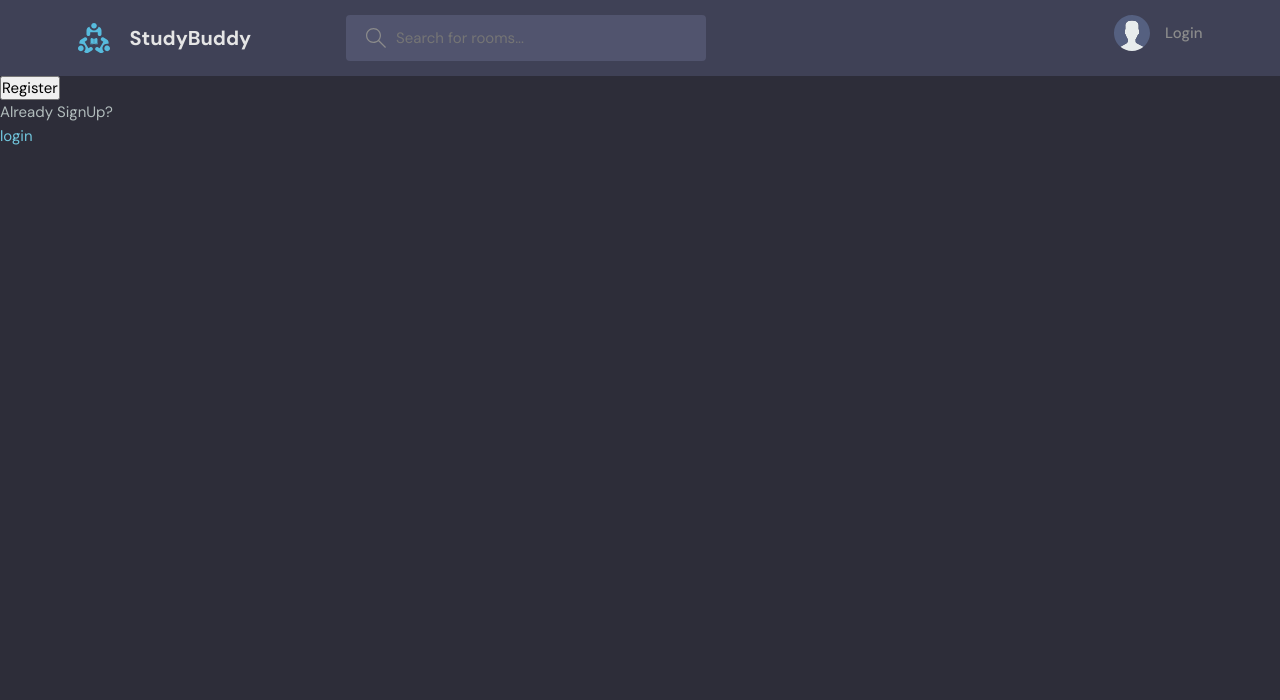
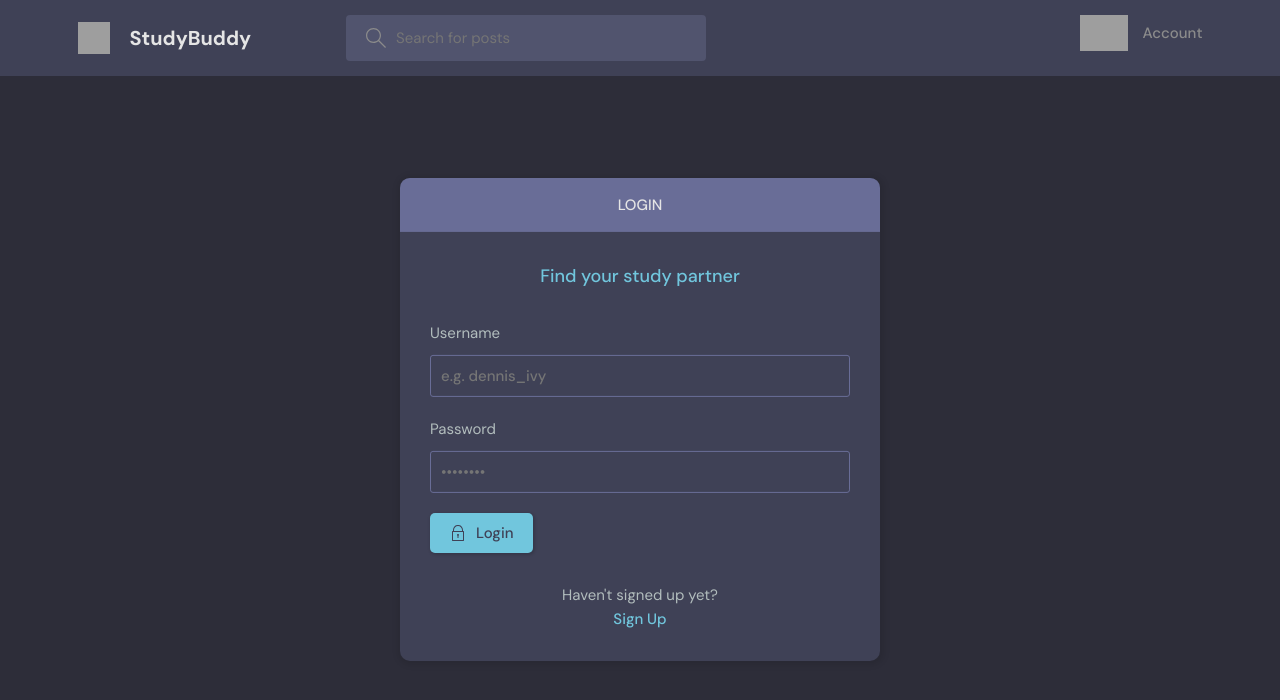
Before and after one commit to ArashGorji/studybud, a Django app: template base/templates/base/login_register.html in a window 1280 px wide. Shown: the top 700 px of the page. Run offline with Django 5.2, Linux system fonts and the light colour scheme; the template is opened without the code that fills it, so the values that code supplies are empty; grey boxes are pictures that could not be loaded.

Commit message:
login_register.html is updated

```diff
--- a/base/templates/base/login_register.html
+++ b/base/templates/base/login_register.html
@@ -1,40 +1,118 @@
-{% extends "main.html" %}
+<!DOCTYPE html>
+<html lang="en">
+  <head>
+    <meta charset="UTF-8" />
+    <meta http-equiv="X-UA-Compatible" content="IE=edge" />
+    <meta name="viewport" content="width=device-width, initial-scale=1.0" />
+    <link rel="shortcut icon" href="assets/favicon.ico" type="image/x-icon" />
+    <link rel="stylesheet" href="style.css" />
+    <title>StudyBuddy - Find study partners around the world!</title>
+  </head>
+  <body>
+    <header class="header header--loggedIn">
+      <div class="container">
+        <a href="/" class="header__logo">
+          <img src="assets/logo.svg" />
+          <h1>StudyBuddy</h1>
+        </a>
+        <form class="header__search">
+          <label>
+            <svg
+              version="1.1"
+              xmlns="http://www.w3.org/2000/svg"
+              width="32"
+              height="32"
+              viewBox="0 0 32 32"
+            >
+              <title>search</title>
+              <path
+                d="M32 30.586l-10.845-10.845c1.771-2.092 2.845-4.791 2.845-7.741 0-6.617-5.383-12-12-12s-12 5.383-12 12c0 6.617 5.383 12 12 12 2.949 0 5.649-1.074 7.741-2.845l10.845 10.845 1.414-1.414zM12 22c-5.514 0-10-4.486-10-10s4.486-10 10-10c5.514 0 10 4.486 10 10s-4.486 10-10 10z"
+              ></path>
+            </svg>
+            <input placeholder="Search for posts" />
+          </label>
+        </form>
+        <nav class="header__menu">
+          <!-- Not Logged In -->
+          <a href="/login.html">
+            <img src="./assets/avatar.svg" />
+            <p>Account</p>
+          </a>
 
-{% block content %}
+          <!-- Logged In -->
+          <!-- <a href="#">
+            <div class="avatar avatar--medium active">
+              <img src="https://randomuser.me/api/portraits/men/37.jpg" />
+            </div>
+            <p>John Doe <span>@john_doe</span></p>
+            <svg
+              version="1.1"
+              xmlns="http://www.w3.org/2000/svg"
+              width="32"
+              height="32"
+              viewBox="0 0 32 32"
+            >
+              <title>chevron-down</title>
+              <path d="M16 21l-13-13h-3l16 16 16-16h-3l-13 13z"></path>
+            </svg>
+          </a> -->
+        </nav>
+      </div>
+    </header>
+    <main class="auth layout">
+      <div class="container">
+        <div class="layout__box">
+          <div class="layout__boxHeader">
+            <div class="layout__boxTitle">
+              <h3>Login</h3>
+            </div>
+          </div>
+          <div class="layout__body">
+            <h2 class="auth__tagline">Find your study partner</h2>
 
-{% if page == 'login' %}
+            <form class="form" action="#">
+              <div class="form__group form__group">
+                <label for="room_name">Username</label>
+                <input id="username" name="username" type="text" placeholder="e.g. dennis_ivy" />
+              </div>
+              <div class="form__group">
+                <label for="password">Password</label>
+                <input
+                  id="password"
+                  name="password"
+                  type="password"
+                  placeholder="&bull;&bull;&bull;&bull;&bull;&bull;&bull;&bull;"
+                />
+              </div>
 
+              <button class="btn btn--main" type="submit">
+                <svg
+                  version="1.1"
+                  xmlns="http://www.w3.org/2000/svg"
+                  width="32"
+                  height="32"
+                  viewBox="0 0 32 32"
+                >
+                  <title>lock</title>
+                  <path
+                    d="M27 12h-1v-2c0-5.514-4.486-10-10-10s-10 4.486-10 10v2h-1c-0.553 0-1 0.447-1 1v18c0 0.553 0.447 1 1 1h22c0.553 0 1-0.447 1-1v-18c0-0.553-0.447-1-1-1zM8 10c0-4.411 3.589-8 8-8s8 3.589 8 8v2h-16v-2zM26 30h-20v-16h20v16z"
+                  ></path>
+                  <path
+                    d="M15 21.694v4.306h2v-4.306c0.587-0.348 1-0.961 1-1.694 0-1.105-0.895-2-2-2s-2 0.895-2 2c0 0.732 0.413 1.345 1 1.694z"
+                  ></path>
+                </svg>
 
+                Login
+              </button>
+            </form>
 
-<div>
-
-    <form action="" method="post">
-        {% csrf_token %}
-        <label for="">Username</label>
-        <input type="text" name="username" placeholder="enter Username">
-
-        <label for="">Password</label>
-        <input type="Password" name="password" placeholder="enter Password">
-
-        <input type="submit" value="Login">
-
-        <p>Haven't signed yet?</p>
-        <a href="{% url 'register' %}">Sign Up</a>
-    </form>
-
-</div>
-
-{% else %}
-<div>
-
-    <form action="" method="post">
-        {% csrf_token %}
-        {{form.as_p}}
-        <input type="submit" value="Register">
-    </form>
-    <p>Already SignUp?</p>
-    <a href="{% url 'login' %}">login</a>
-</div>
-
-{% endif %}
-{% endblock content %}
+            <div class="auth__action">
+              <p>Haven't signed up yet?</p>
+              <a href="signup.html" class="btn btn--link">Sign Up</a>
+            </div>
+          </div>
+        </div>
+      </div>
+    </main>
+  </body>
+</html>
```
